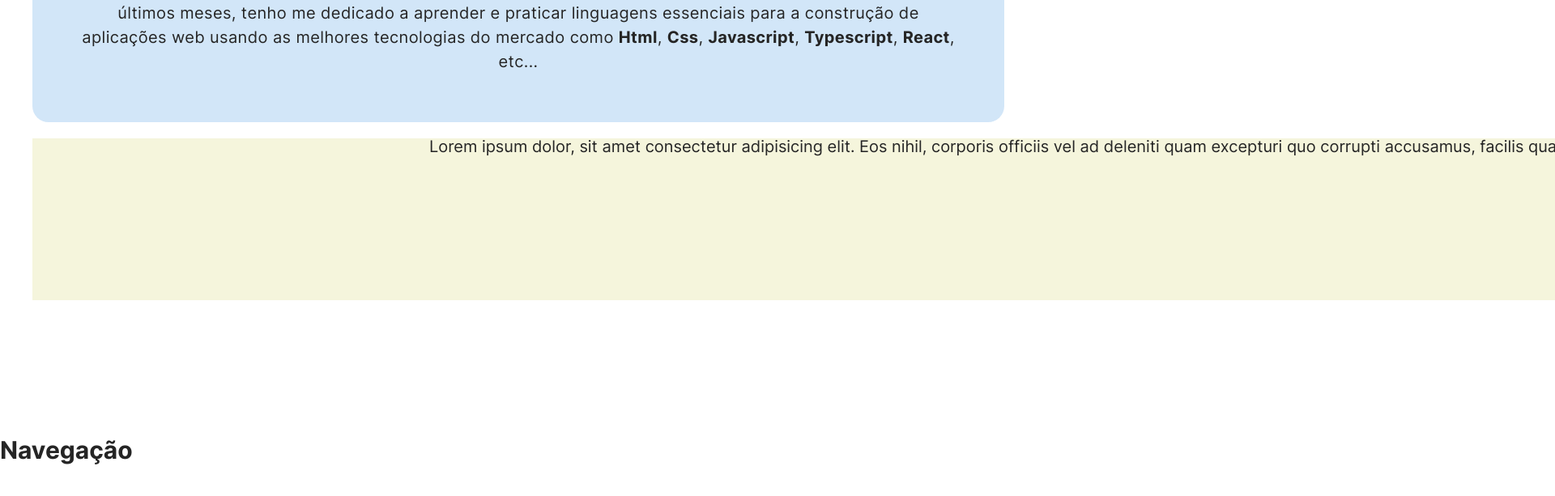
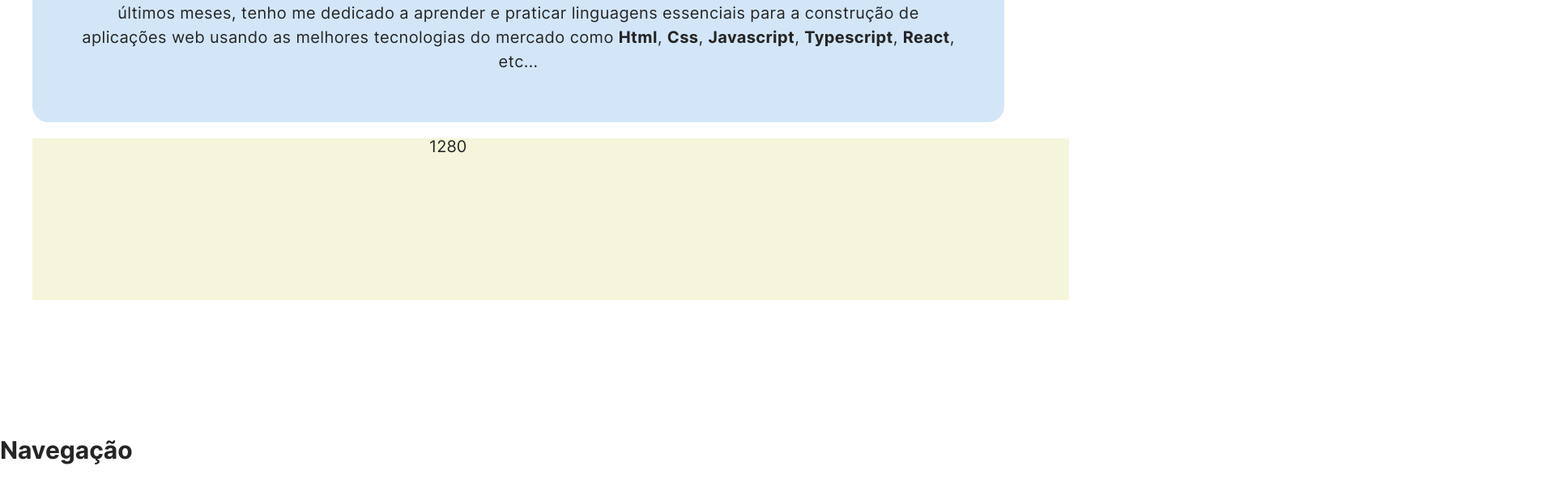
Before and after one commit to vulgo-rnt/portfolio, a React (Vite) app: page / in a window 1280 px wide. Shown: the part 319-932 px from the top of the page at 81% size, 1920 px wide, since content can reach past the window. Built offline with nearby package versions, Linux system fonts and the light colour scheme.

Commit message:
feat:testing animate scroll

```diff
--- a/src/components/Header/index.tsx
+++ b/src/components/Header/index.tsx
@@ -15,7 +15,6 @@
         boxShadow: "none",
         borderBottom: scroll ? "0.1px solid rgba(0,0,0,0.2)" : "none",
         transition: "background-color 0.2s linear",
-        boxSizing: "border-box",
       }}
       position="fixed"
       component={"header"}
--- a/src/components/SectionAnimated/index.tsx
+++ b/src/components/SectionAnimated/index.tsx
@@ -5,16 +5,21 @@
 
 interface PropsComponent {
   children: string | ReactElement | ReactElement[];
-  direction: "left" | "right";
-  width: number;
-  scroll: number;
+  direction?: "left" | "right";
+}
+interface PropsStyles {
+  scroll?: number;
 }
 
-const Contanier = styled.section<PropsComponent>`
+const Contanier = styled.section`
   background-color: beige;
   height: 200px;
-  width: ${({ width }) => `${width * 2}px`};
-  padding-left: ${({ scroll }) => `${scroll}px`};
+  width: 100vw;
+  position: relative;
+`;
+const ContanierScroll = styled.span<PropsStyles>`
+  position: absolute;
+  left: ${({ scroll }) => `${scroll}px`};
 `;
 
 export default function SectionAnimated({
@@ -23,18 +28,13 @@
 }: PropsComponent) {
   const { width } = useScreenSize();
   const scroll = useScrollPosition();
-  console.log(scroll);
+  console.log(scroll, children, direction); //test
   const seletor = document.getElementById("SectionAnimate");
   const top = seletor ? seletor.getBoundingClientRect().top : 0;
 
   return (
-    <Contanier
-      width={width}
-      scroll={top}
-      direction={direction}
-      id="SectionAnimate"
-    >
-      {children}
+    <Contanier id="SectionAnimate">
+      <ContanierScroll scroll={top}>{width}</ContanierScroll>
     </Contanier>
   );
 }
--- a/src/styles/global.tsx
+++ b/src/styles/global.tsx
@@ -11,7 +11,6 @@
     height: 3000px; //test scroll
     color: #252525;
     overflow-x: hidden;
-    box-sizing: border-box;
     text-decoration: none;
     list-style: none;
     font-size: 20px;
```
